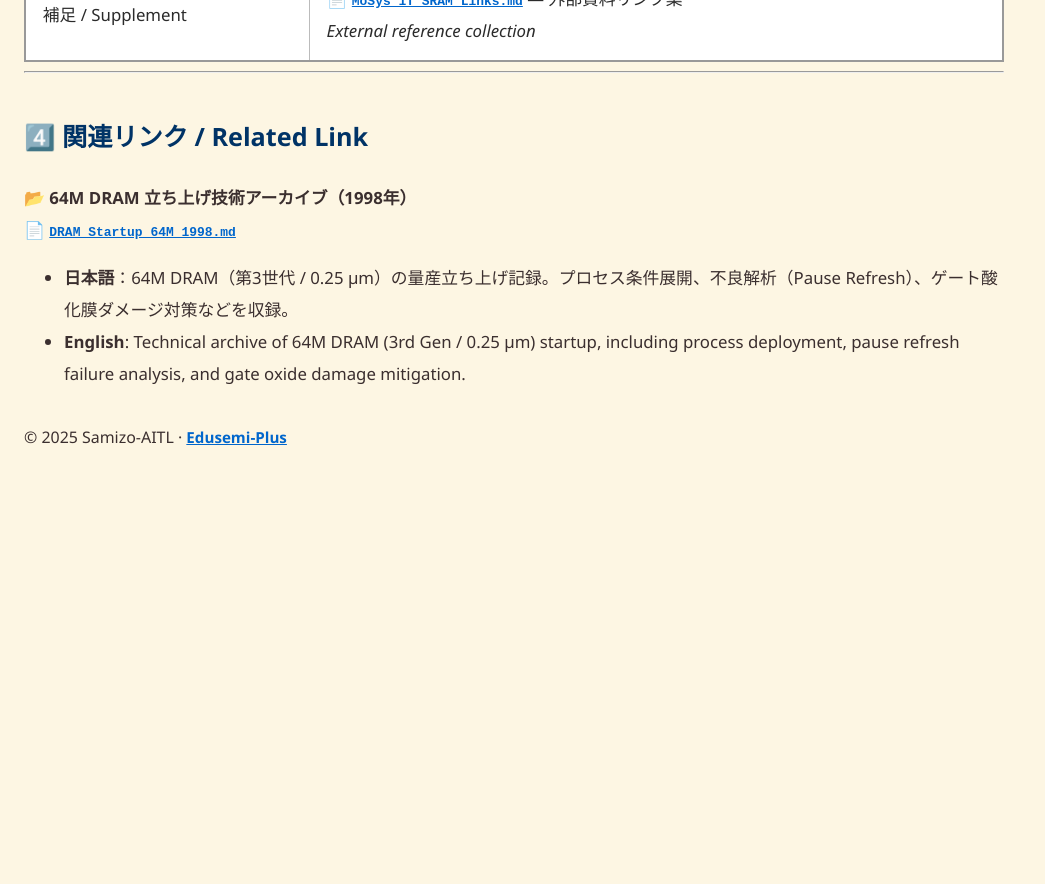
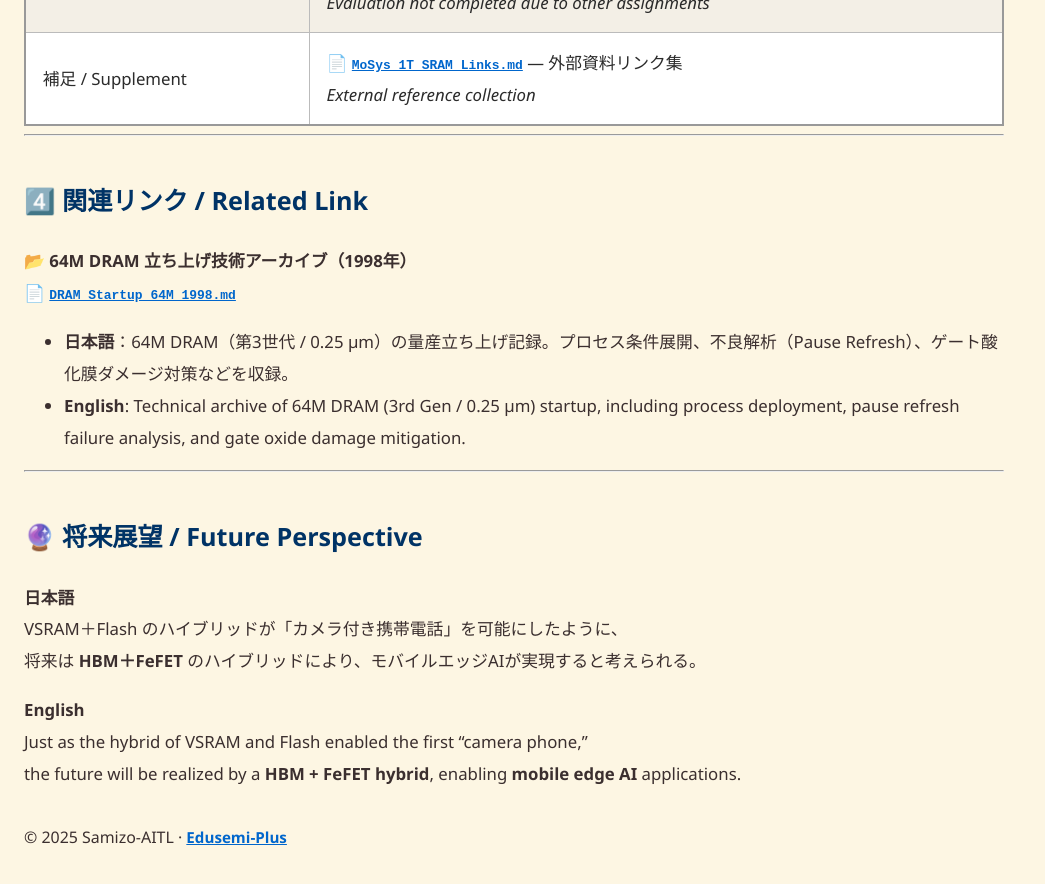
Before and after one commit to Samizo-AITL/Edusemi-Plus, a Jekyll site: the page built from archive/in2001/VSRAM_2001.md, in a window 1280 px wide and 900 px high, scrolled down 4277 px. Shown: the top 884 px of the window, without its empty margins (0-1045 px from the left). Built offline with Jekyll 4.4.1, drawn with Linux system fonts in a browser that asks for light colours; before the commit the page ends 4777 px from its top, so only the background shows below that; some of the changed text lies outside the part shown.

Commit message:
Update VSRAM_2001.md

```diff
--- a/archive/in2001/VSRAM_2001.md
+++ b/archive/in2001/VSRAM_2001.md
@@ -18,12 +18,12 @@
 **日本語**
 本ドキュメントは、2001年に量産された **モバイル用疑似SRAM（VSRAM）** の技術アーカイブである。
 **0.25μm世代の64M DRAM（第3世代）プロセス**をそのまま流用し、内部リフレッシュ制御によってSRAM的に動作。
-世界初の **カメラ付き携帯電話（SHARP製）** に搭載された。
+この **エプソン製VSRAM** と **シャープ製Flash** を組み合わせたハイブリッドメモリにより、世界初の **カメラ付き携帯電話** が実現した。
 
 **English**
 This document archives the technology of a **pseudo-SRAM (VSRAM)** product mass-produced in 2001.
 It was based directly on the **0.25 µm 64M DRAM (3rd generation) process**, using internal refresh logic to function like SRAM.
-It was adopted in the **world’s first camera-equipped mobile phone** (by SHARP).
+The combination of **Epson’s VSRAM** and **Sharp’s Flash** hybrid memory enabled the world’s **first camera-equipped mobile phone**.
 
 ---
 
@@ -110,3 +110,15 @@
 
 - **日本語**：64M DRAM（第3世代 / 0.25 µm）の量産立ち上げ記録。プロセス条件展開、不良解析（Pause Refresh）、ゲート酸化膜ダメージ対策などを収録。
 - **English**: Technical archive of 64M DRAM (3rd Gen / 0.25 µm) startup, including process deployment, pause refresh failure analysis, and gate oxide damage mitigation.
+
+---
+
+## 🔮 将来展望 / Future Perspective
+
+**日本語**
+VSRAM＋Flash のハイブリッドが「カメラ付き携帯電話」を可能にしたように、
+将来は **HBM＋FeFET** のハイブリッドにより、モバイルエッジAIが実現すると考えられる。
+
+**English**
+Just as the hybrid of VSRAM and Flash enabled the first “camera phone,”
+the future will be realized by a **HBM + FeFET hybrid**, enabling **mobile edge AI** applications.
```
